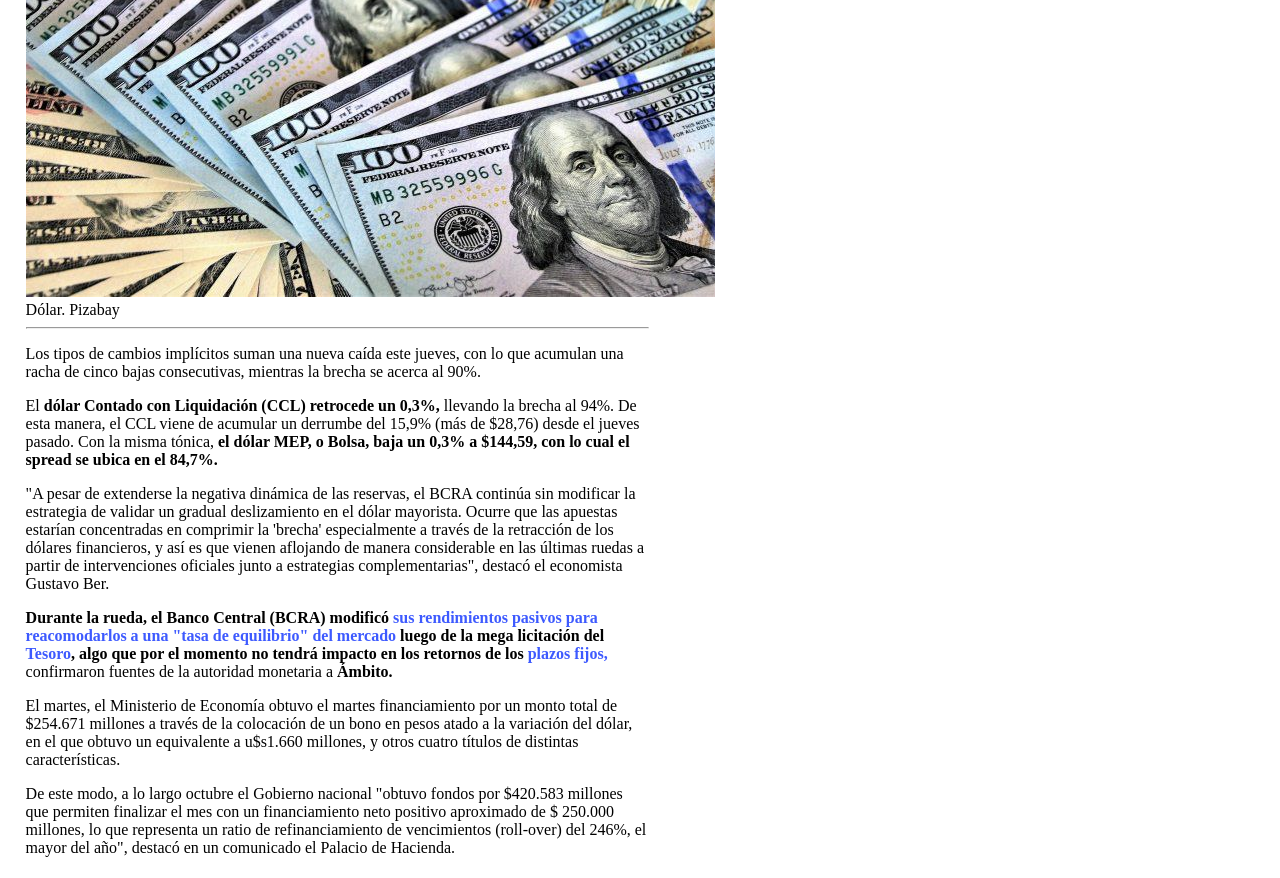
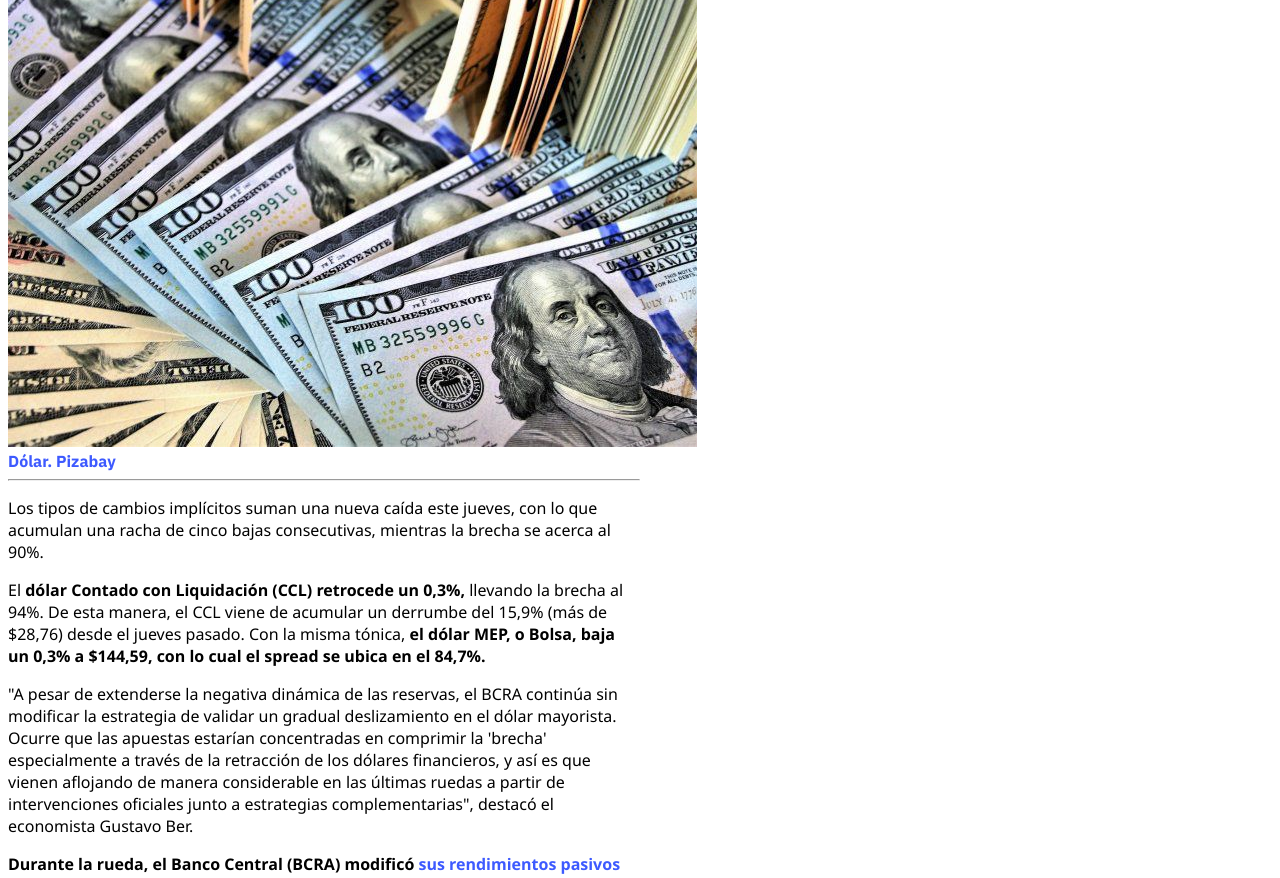
Before and after one commit to NazarenoMajul/diarioficticio, a plain HTML site: page index.html in a window 1280 px wide. Shown: the part 592-1470 px from the top of the page. Drawn offline with Linux system fonts and the light colour scheme.

Commit message:
modificaciones en textos

```diff
--- a/CSS/styles.css
+++ b/CSS/styles.css
@@ -1,4 +1,9 @@
+font-family: 'Anton', sans-serif;
+font-family: 'IBM Plex Sans', sans-serif;
+font-family: ,'Roboto' sans-serif;
+font-family: 'Segoe UI', sans-serif;
 body{
+    font-family: ;
     margin-left: 2%;
 }
 
@@ -72,6 +77,9 @@ a {
     list-style: none;
     text-decoration: none;
 
+}
+p {
+    font-family: 'Segoe UI';
 }
 
 
@@ -157,12 +165,14 @@ a {
 main{
     text-align: left;
     width: 50%;
+    font-family: 'IBM Plex Sans'
 }
 h1{
     color:black;
 }
 h2{
-    color:grey
+    color:grey;
+    font-family: 'IBM Plex Sans';
 }
 h3 {
     font-size: 44px;
--- a/index.html
+++ b/index.html
@@ -7,12 +7,14 @@
     <link rel="stylesheet" href="CSS/styles.css">
     <link rel="stylesheet" href="CSS/reset.css">
     <link rel="icon" href="IMG/icona.png">
+    <link href="https://fonts.googleapis.com/css2?family=Anton&family=IBM+Plex+Sans:wght@700&family=Roboto:wght@400;700&display=swap" rel="stylesheet">
+
 </head>
 <body>
     <header>
      <div>
         <div class="btn-menu">
-            <label for="btn-menu" class="icon-menu"><img src="IMG/iconMenu.png" alt=""></label>
+            <label for="btn-menu" class="icon-menu"><img src="IMG/iconMenu.png" alt="Menu"></label>
             <input type="checkbox" id="btn-menu">
             <div class="container-menu">
                 <div class="cont-menu">
@@ -63,8 +65,7 @@
     <main>
         <h1 id="main">Dólar hoy: a cuánto cotiza este jueves 29 de octubre</h1>
         <h2 id="main1">FINANZAS 29 Octubre 2020 - 17:15</h2>
-        <h2>El dólar Contado con Liquidación (CCL)
-        </h2>
+        <h2>El dólar Contado con Liquidación retrocedió 0,7% hasta los $151,22, llevando la brecha al 93%, la cifra más baja desde el 2 de octubre. El "solidario" se mantuvo estable y el mayorista bajó un centavo, en una jornada en la que el BCRA terminó con saldo positivo.</h2>
     <div id="refmenu">
         <a href="https://www.facebook.com/dialog/feed?app_id=493075857845901&link=https%3A%2F%2Fwww.ambito.com%2Ffinanzas%2Fdolar%2Fhoy-cuanto-cotiza-este-jueves-29-octubre-n5144007&name=D%C3%B3lar%20hoy%3A%20a%20cu%C3%A1nto%20cotiza%20este%20jueves%2029%20de%20octubre&caption=D%C3%B3lar&description=El%20d%C3%B3lar%20Contado%20con%20Liquidaci%C3%B3n%20(CCL)%20&redirect_uri=https%3A%2F%2Fwww.ambito.com%2Ffinanzas%2Fdolar%2Fhoy-cuanto-cotiza-este-jueves-29-octubre-n5144007"><img src="IMG/facebook.png" alt="Facebook" style="height: 40px;"></a>
         <a href="https://twitter.com/intent/tweet?url=https%3A%2F%2Fwww.ambito.com%2Fc5144007&related=%C3%A1mbito.com&text=D%C3%B3lar+hoy%3A+a+cu%C3%A1nto+cotiza+este+jueves+29+de+octubre&via=Ambitocom"><img src="IMG/twitter.png" alt="Twitter" style="height: 40px;"></a>
@@ -73,7 +74,8 @@
     </div>
 
     <nav>
-        <a href="https://media.ambito.com/p/734fd458b2f0d929d016c766809a80e8/adjuntos/239/imagenes/038/196/0038196241/dolar.jpg"></a><img src="IMG/dolar.jpg" alt="DOLAR">Dólar. Pizabay</a>
+        <a href="https://media.ambito.com/p/734fd458b2f0d929d016c766809a80e8/adjuntos/239/imagenes/038/196/0038196241/dolar.jpg"><img src="IMG/dolar.jpg" alt="DOLAR">Dólar. Pizabay</a>
+
         <hr style="height: 60%;">
     </nav>
 
```
